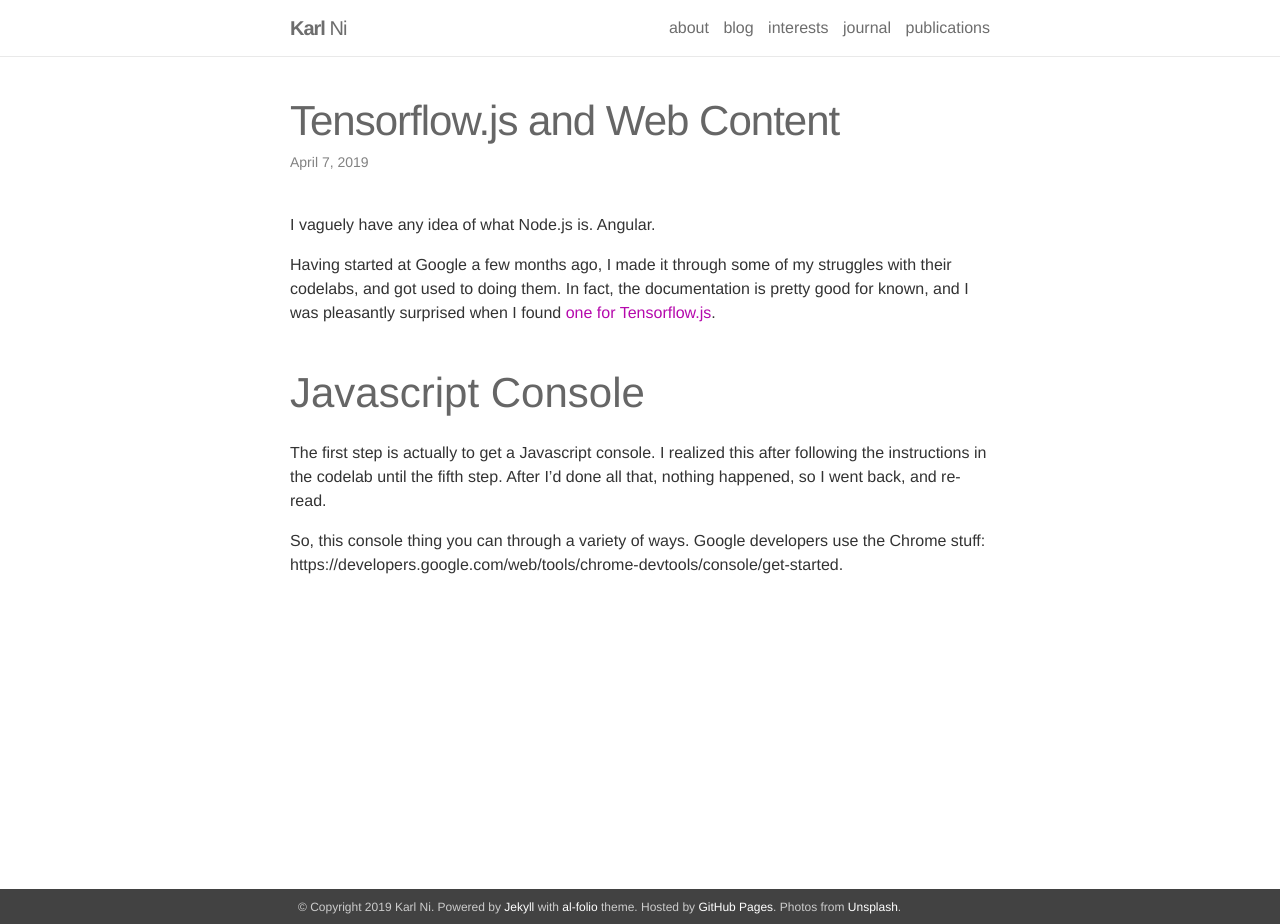
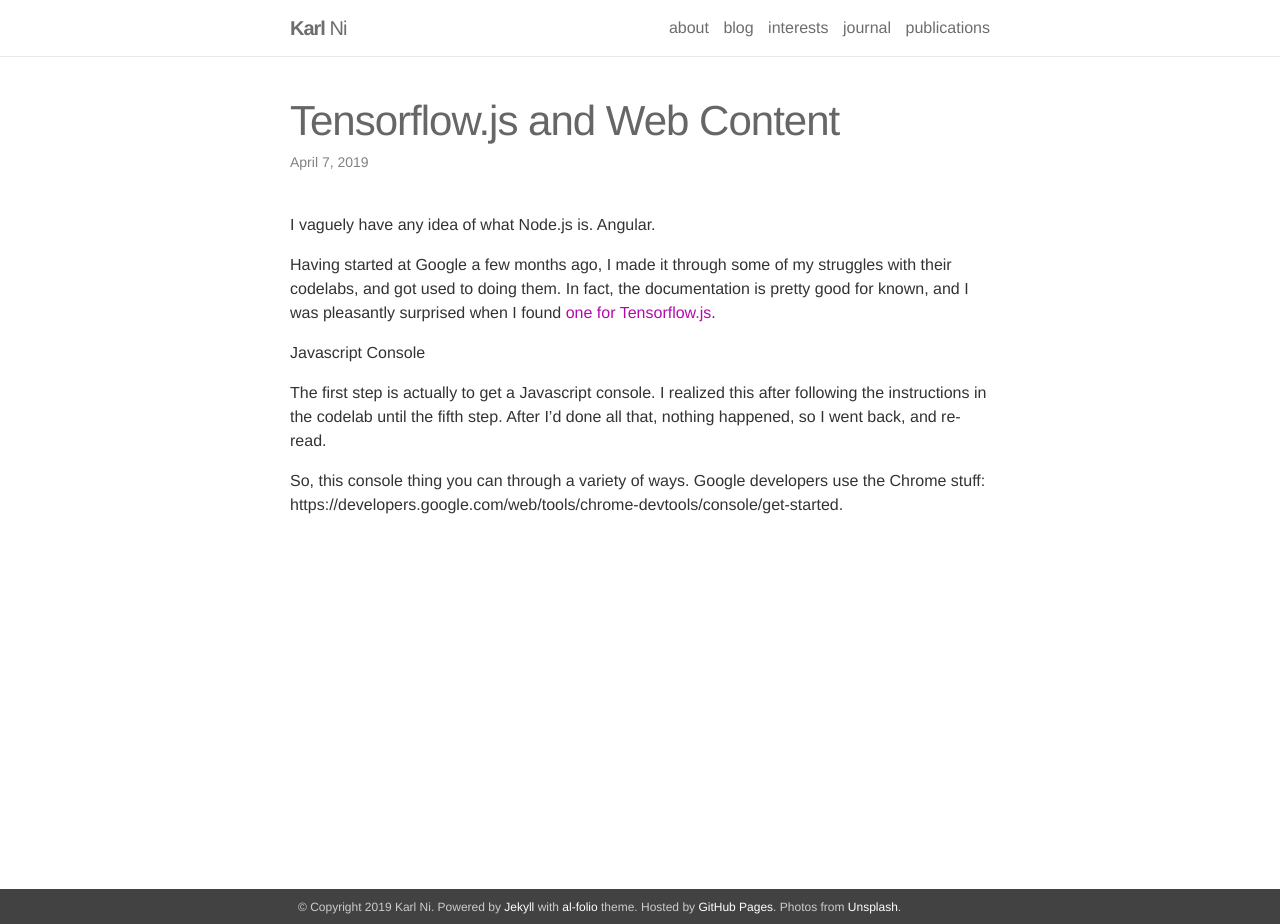
Before and after one commit to karllab41/site, a Jekyll site: the page built from _posts/2019-04-05-tensorflow-js.md, in a window 1280 px wide and 924 px high. Built offline with Jekyll 4.4.1, drawn with Linux system fonts in a browser that asks for light colours; nearby versions of some CDN libraries; a script that is not in the unit is left out.

Commit message:
Took out some markdown

```diff
--- a/_posts/2019-04-05-tensorflow-js.md
+++ b/_posts/2019-04-05-tensorflow-js.md
@@ -9,7 +9,7 @@ I vaguely have any idea of what Node.js is. Angular.
 
 Having started at Google a few months ago, I made it through some of my struggles with their codelabs, and got used to doing them. In fact, the documentation is pretty good for known, and I was pleasantly surprised when I found [one for Tensorflow.js](https://codelabs.developers.google.com/codelabs/tensorflowjs-teachablemachine-codelab/index.html).
 
-## Javascript Console
+Javascript Console
 
 The first step is actually to get a Javascript console. I realized this after following the instructions in the codelab until the fifth step. After I'd done all that, nothing happened, so I went back, and re-read.
 
```
